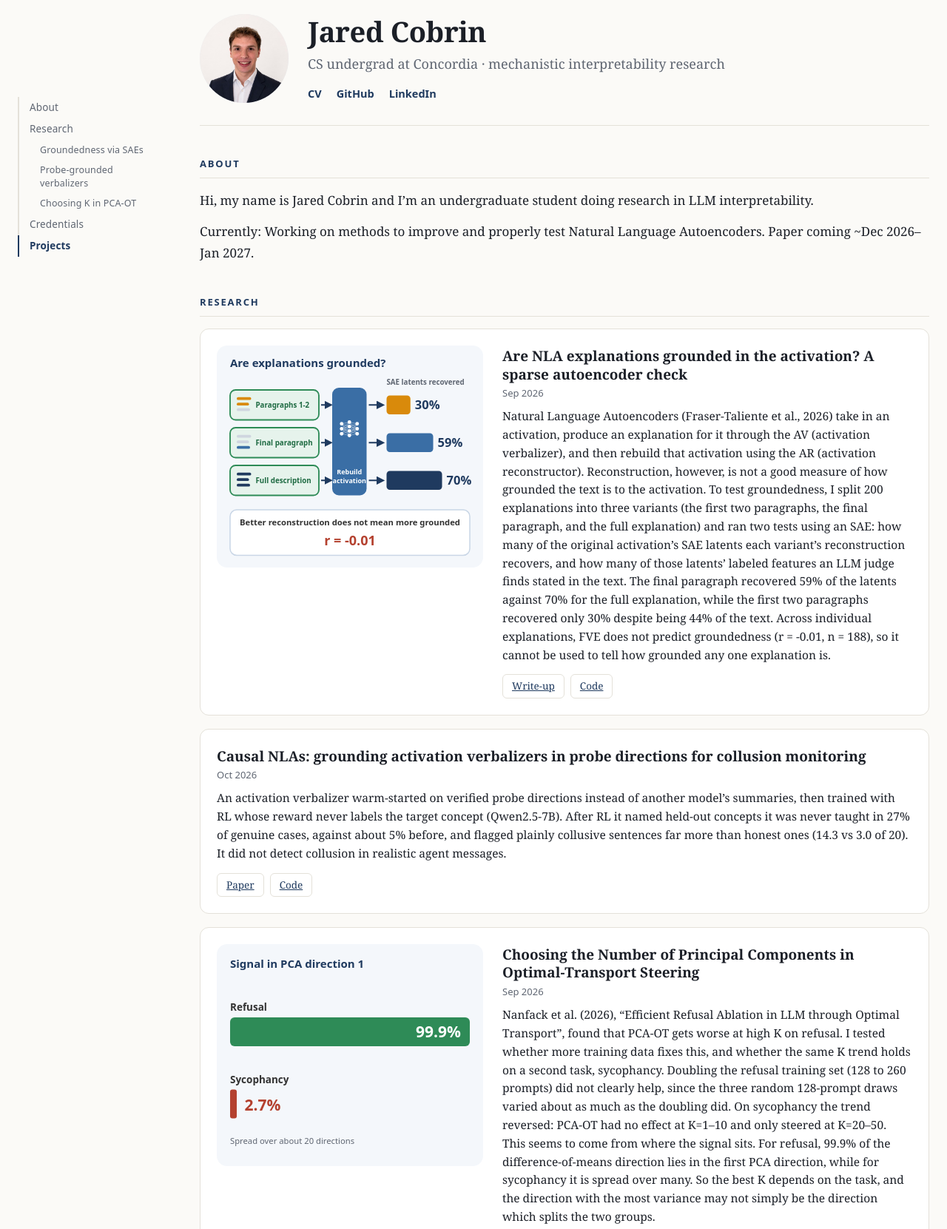
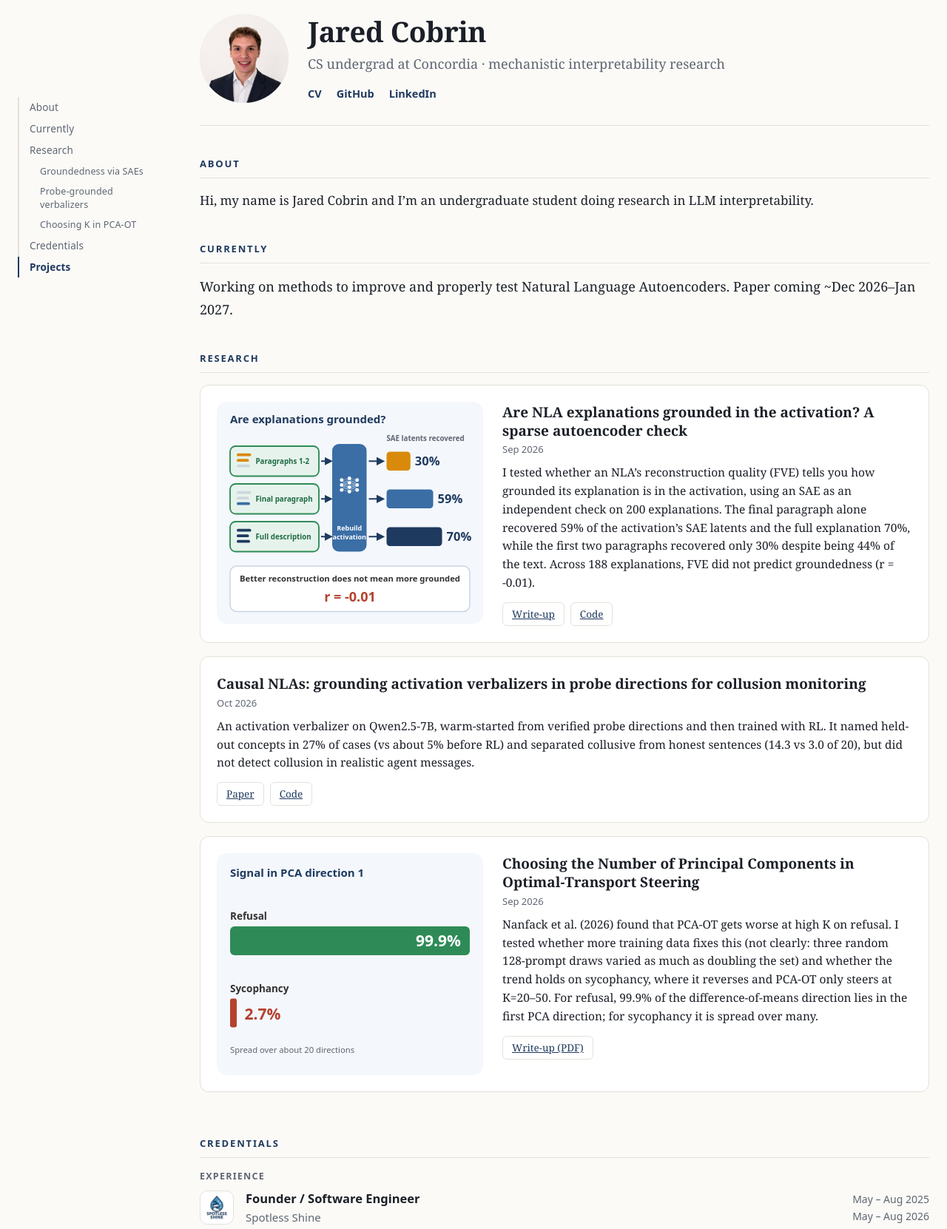
Before and after one commit to jaredcobrin/jaredcobrin.github.io, a plain HTML site: page index.html in a window 1280 px wide. Shown: the part 37-1698 px from the top of the page at 74% size. Drawn offline with Linux system fonts and the light colour scheme.

Commit message:
Add Currently section, shorten research summaries, update ARENA and Concordia lines
Co-Authored-By: Claude Sonnet 5.5 <noreply@anthropic.com>
Claude-Session: https://claude.ai/code/session_01RMU26cbhxH5MftZHd86oNG

```diff
--- a/index.html
+++ b/index.html
@@ -25,7 +25,11 @@
   <section id="intro">
     <h2>About</h2>
     <p class="lead">Hi, my name is Jared Cobrin and I&rsquo;m an undergraduate student doing research in LLM interpretability.</p>
-    <p class="lead" style="margin-top:14px">Currently: Working on methods to improve and properly test Natural Language Autoencoders. Paper coming ~Dec 2026&ndash;Jan 2027.</p>
+  </section>
+
+  <section id="currently">
+    <h2>Currently</h2>
+    <p class="lead">Working on methods to improve and properly test Natural Language Autoencoders. Paper coming ~Dec 2026&ndash;Jan 2027.</p>
   </section>
 
   <section id="research">
@@ -36,7 +40,7 @@
       <div class="body">
         <h3><a href="https://github.com/jaredcobrin/nla-sae-grounding/blob/main/NLA_SAE_Evaluation_Write_Up.pdf">Are NLA explanations grounded in the activation? A sparse autoencoder check</a></h3>
         <div class="meta">Sep 2026</div>
-        <p class="abs">Natural Language Autoencoders (Fraser-Taliente et al., 2026) take in an activation, produce an explanation for it through the AV (activation verbalizer), and then rebuild that activation using the AR (activation reconstructor). Reconstruction, however, is not a good measure of how grounded the text is to the activation. To test groundedness, I split 200 explanations into three variants (the first two paragraphs, the final paragraph, and the full explanation) and ran two tests using an SAE: how many of the original activation’s SAE latents each variant’s reconstruction recovers, and how many of those latents’ labeled features an LLM judge finds stated in the text. The final paragraph recovered 59% of the latents against 70% for the full explanation, while the first two paragraphs recovered only 30% despite being 44% of the text. Across individual explanations, FVE does not predict groundedness (r = -0.01, n = 188), so it cannot be used to tell how grounded any one explanation is.</p>
+        <p class="abs">I tested whether an NLA&rsquo;s reconstruction quality (FVE) tells you how grounded its explanation is in the activation, using an SAE as an independent check on 200 explanations. The final paragraph alone recovered 59% of the activation&rsquo;s SAE latents and the full explanation 70%, while the first two paragraphs recovered only 30% despite being 44% of the text. Across 188 explanations, FVE did not predict groundedness (r = -0.01).</p>
         <div class="go"><a href="https://github.com/jaredcobrin/nla-sae-grounding/blob/main/NLA_SAE_Evaluation_Write_Up.pdf">Write-up</a><a href="https://github.com/jaredcobrin/nla-sae-grounding">Code</a></div>
       </div>
     </article>
@@ -45,7 +49,7 @@
       <div class="body">
         <h3><a href="https://github.com/jaredcobrin/causal-nla-collusion/blob/main/paper/paper_draft.pdf">Causal NLAs: grounding activation verbalizers in probe directions for collusion monitoring</a></h3>
         <div class="meta">Oct 2026</div>
-        <p class="abs">An activation verbalizer warm-started on verified probe directions instead of another model&rsquo;s summaries, then trained with RL whose reward never labels the target concept (Qwen2.5-7B). After RL it named held-out concepts it was never taught in 27% of genuine cases, against about 5% before, and flagged plainly collusive sentences far more than honest ones (14.3 vs 3.0 of 20). It did not detect collusion in realistic agent messages.</p>
+        <p class="abs">An activation verbalizer on Qwen2.5-7B, warm-started from verified probe directions and then trained with RL. It named held-out concepts in 27% of cases (vs about 5% before RL) and separated collusive from honest sentences (14.3 vs 3.0 of 20), but did not detect collusion in realistic agent messages.</p>
         <div class="go"><a href="https://github.com/jaredcobrin/causal-nla-collusion/blob/main/paper/paper_draft.pdf">Paper</a><a href="https://github.com/jaredcobrin/causal-nla-collusion">Code</a></div>
       </div>
     </article>
@@ -55,7 +59,7 @@
       <div class="body">
         <h3><a href="PCA-OT_Write_Up.pdf">Choosing the Number of Principal Components in Optimal-Transport Steering</a></h3>
         <div class="meta">Sep 2026</div>
-        <p class="abs">Nanfack et al. (2026), &ldquo;Efficient Refusal Ablation in LLM through Optimal Transport&rdquo;, found that PCA-OT gets worse at high K on refusal. I tested whether more training data fixes this, and whether the same K trend holds on a second task, sycophancy. Doubling the refusal training set (128 to 260 prompts) did not clearly help, since the three random 128-prompt draws varied about as much as the doubling did. On sycophancy the trend reversed: PCA-OT had no effect at K=1&ndash;10 and only steered at K=20&ndash;50. This seems to come from where the signal sits. For refusal, 99.9% of the difference-of-means direction lies in the first PCA direction, while for sycophancy it is spread over many. So the best K depends on the task, and the direction with the most variance may not simply be the direction which splits the two groups.</p>
+        <p class="abs">Nanfack et al. (2026) found that PCA-OT gets worse at high K on refusal. I tested whether more training data fixes this (not clearly: three random 128-prompt draws varied as much as doubling the set) and whether the trend holds on sycophancy, where it reverses and PCA-OT only steers at K=20&ndash;50. For refusal, 99.9% of the difference-of-means direction lies in the first PCA direction; for sycophancy it is spread over many.</p>
         <div class="go"><a href="PCA-OT_Write_Up.pdf">Write-up (PDF)</a></div>
         </div>
     </article>
@@ -77,12 +81,12 @@
     <h3 class="grp">Education</h3>
     <div class="role">
       <div class="rh"><img class="logo" src="logos/concordia.png" alt="Concordia University logo"><div class="rt"><b>Concordia University</b><span class="org">Undergraduate, Computer Science</span></div><time>Jan 2025 – present</time></div>
-      <p class="cw">Relevant courses: Deep Learning, Machine Learning, Multivariable Calculus I, Applied Linear Algebra</p>
+      <p class="cw">Relevant courses: Deep Learning, Machine Learning</p>
     </div>
 
     <h3 class="grp">Courses completed</h3>
     <ul class="plain">
-      <li><img class="logo" src="logos/arena.png" alt="ARENA logo"><div class="txt"><b>ARENA</b></div><time>2026</time></li>
+      <li><img class="logo" src="logos/arena.png" alt="ARENA logo"><div class="txt"><b>ARENA: Alignment Research Engineer Accelerator</b></div><time>2026</time></li>
       <li><img class="logo photo-r" src="logos/karpathy.jpg" alt="Andrej Karpathy"><div class="txt"><b>Andrej Karpathy: Neural Networks Zero to Hero</b></div><time>2026</time></li>
       <li><img class="logo" src="logos/coursera.svg" alt="Coursera logo"><div class="txt"><b>Coursera: Machine Learning Specialization</b></div><time>2026</time></li>
     </ul>
@@ -110,6 +114,7 @@
 <aside>
   <nav class="toc" id="toc" aria-label="Sections">
     <a href="#intro">About</a>
+    <a href="#currently">Currently</a>
     <a href="#research">Research</a>
     <a class="sub" href="#w-sae">Groundedness via SAEs</a>
     <a class="sub" href="#w-collusion">Probe-grounded verbalizers</a>
```
